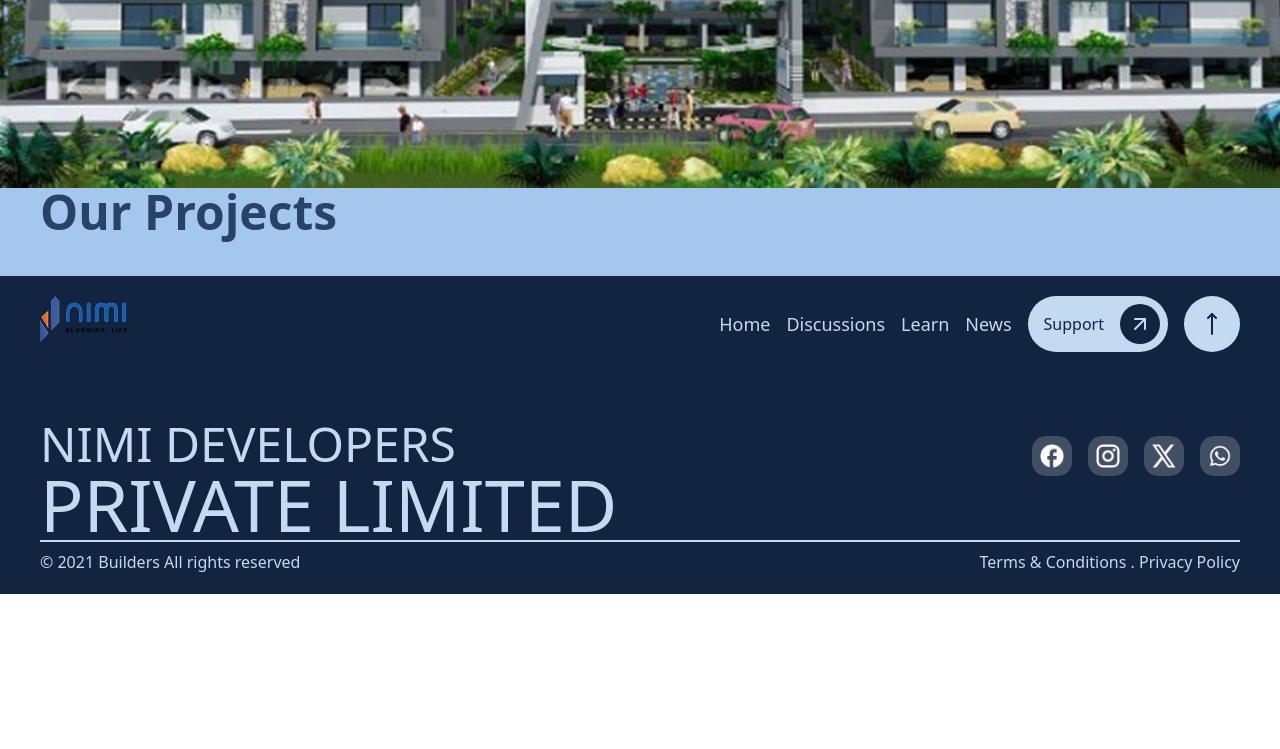
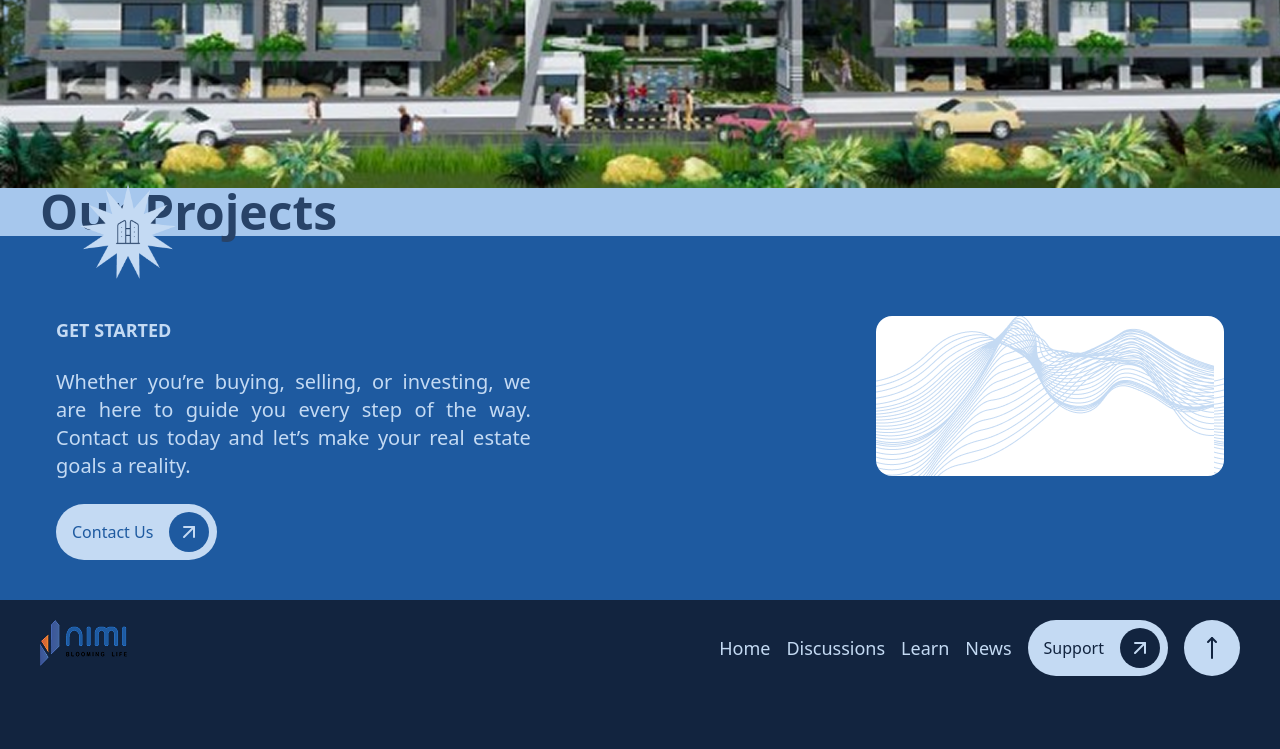
Before and after one commit to Ankit-Kum-ar/nimi-portfolio, a React (Vite) app: page /product in a window 1280 px wide. Shown: the part 604-1353 px from the top of the page. Before the commit the page ends 1198 px from the top, so only its background shows below. Built offline with nearby package versions, Linux system fonts and the light colour scheme.

Commit message:
add VisitingCard and VisitingcardBanner components; integrate VisitingcardBanner into Product page

```diff
--- a/src/Pages/Product/Product.tsx
+++ b/src/Pages/Product/Product.tsx
@@ -1,3 +1,4 @@
+import VisitingcardBanner from "@/components/VisitingcardBanner";
 import bg from "/images/Product-bg.png";
 const Product = () => {
   return (
@@ -7,6 +8,7 @@ const Product = () => {
         <h1 className="text-[#284368] text-5xl font-bold text-left w-full px-10">Our Projects</h1>
 
       </div>
+      <VisitingcardBanner />
     </div>
   )
 }
--- /dev/null
+++ b/src/components/VisitingCard.tsx
@@ -0,0 +1,11 @@
+
+const VisitingCard = () => {
+  return (
+    <section className="visitingcardbanner bg-[white] w-full h-full rounded-2xl bg-[url(/images/Capa.png)] ">
+
+
+    </section>
+  )
+}
+
+export default VisitingCard
--- /dev/null
+++ b/src/components/VisitingcardBanner.tsx
@@ -0,0 +1,35 @@
+import { ArrowUpRight } from "lucide-react"
+import BuilderIcon from "/images/BuilderIcon.png"
+import VisitingCard from "./VisitingCard"
+const VisitingcardBanner = () => {
+  return (
+    <section className="visitingcardbanner bg-[#1E5AA0] w-full px-10 py-10  ">
+        <div className="max-w-7xl mx-auto px-4 relative">
+            <div className="flex justify-center items-center absolute -top-16 left-10 h-10
+            ">
+                <img src={BuilderIcon} alt="NIMI" className="h-24" loading="lazy" decoding="async" />
+            </div>
+            <div className="banner flex flex-row gap-7 pt-10">
+                <div className="content flex flex-col items-start gap-6">
+                    <h5 className="text-[#C4DAF3] text-lg font-bold">GET STARTED</h5>
+                    <p className="w-[60%] text-[#C4DAF3] text-justify text-xl">Whether you’re buying, selling, or investing, we are here to guide you every step of the way. Contact us today and let’s make your real estate goals a reality.
+                    </p>
+                    <button className="p-2 pl-4 bg-[#C4DAF3] text-[#1E5AA0] rounded-full text-center items-center flex gap-4 font-medium">
+                        Contact Us
+                        <div className="aspect-square p-2 bg-[#1E5AA0] text-[#C4DAF3] rounded-full">
+                            <ArrowUpRight />
+                        </div>
+                    </button>
+                </div>
+                <div className="card h-40 w-[50vw] rounded-3xl flex justify-center items-center">
+                    <VisitingCard />
+                </div>
+            </div>
+
+
+        </div>
+    </section>
+  )
+}
+
+export default VisitingcardBanner
```
Also changed, not shown: public/images/BuilderIcon.png (added), public/images/Capa.png (added).
